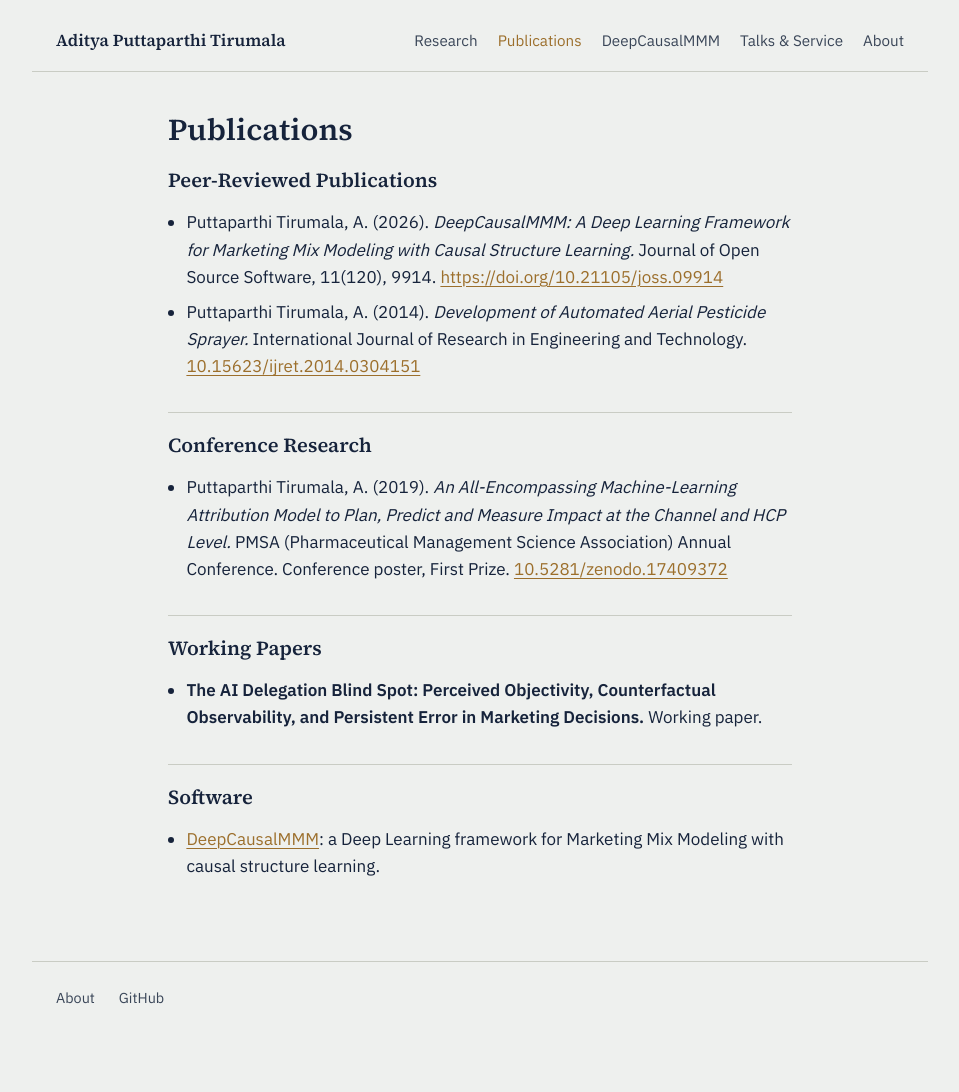
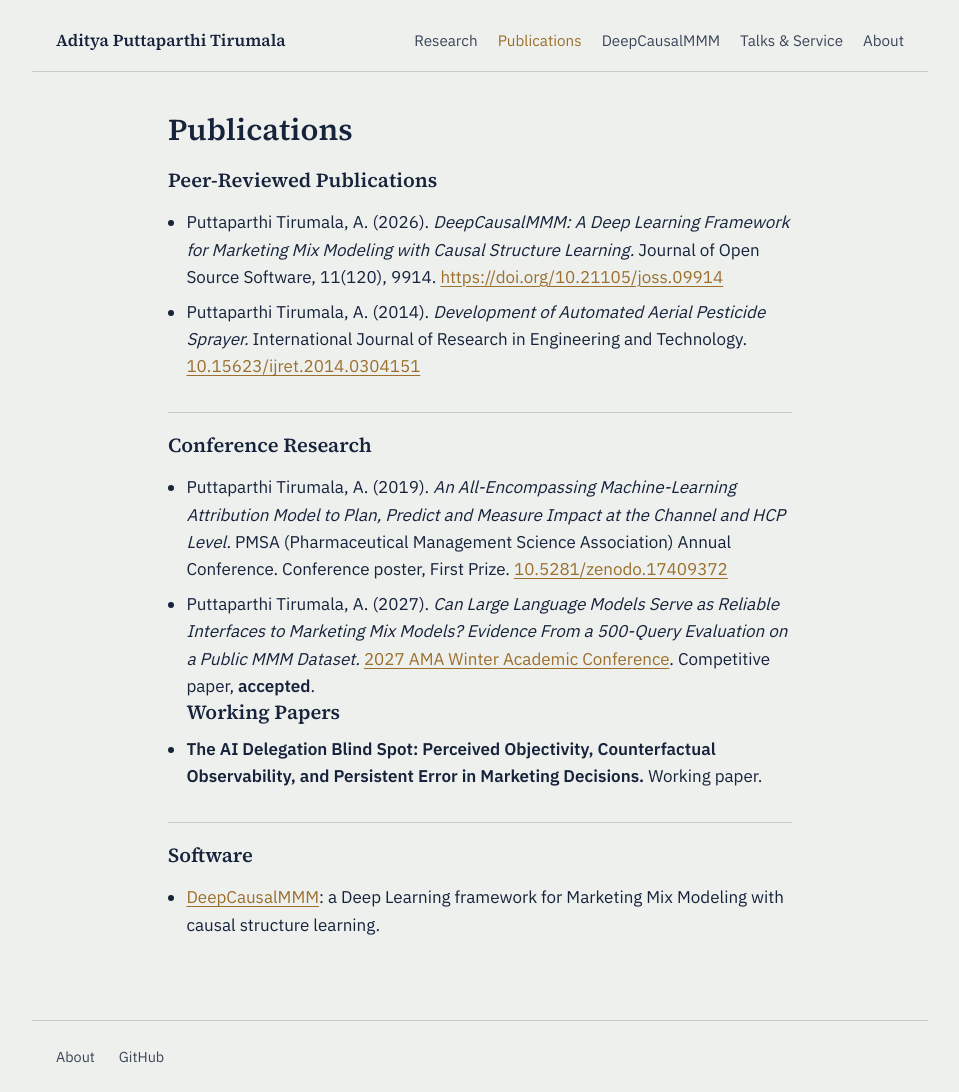
Before and after one commit to adityapt/personal-repo, a Jekyll site: the page built from publications.md, in a window 1280 px wide. Shown: the whole page, without its empty margins (160-1119 px from the left). Built offline with Jekyll 4.4.1, drawn with Linux system fonts in a browser that asks for light colours; before the commit the page ends 1033 px from its top, so only the background shows below that.

Commit message:
Add new conference paper on LLMs and MMMs

```diff
--- a/publications.md
+++ b/publications.md
@@ -12,7 +12,7 @@ permalink: /publications/
 ## Conference Research
 
 - Puttaparthi Tirumala, A. (2019). *An All-Encompassing Machine-Learning Attribution Model to Plan, Predict and Measure Impact at the Channel and HCP Level.* PMSA (Pharmaceutical Management Science Association) Annual Conference. Conference poster, First Prize. [10.5281/zenodo.17409372](https://doi.org/10.5281/zenodo.17409372)
-
+- Puttaparthi Tirumala, A. (2027). *Can Large Language Models Serve as Reliable Interfaces to Marketing Mix Models? Evidence From a 500-Query Evaluation on a Public MMM Dataset.* [2027 AMA Winter Academic Conference](https://www.ama.org/events/academic/2027-ama-winter-academic-conference/). Competitive paper, **accepted**.
 ## Working Papers
 
 - **The AI Delegation Blind Spot: Perceived Objectivity, Counterfactual Observability, and Persistent Error in Marketing Decisions.** Working paper.
```
